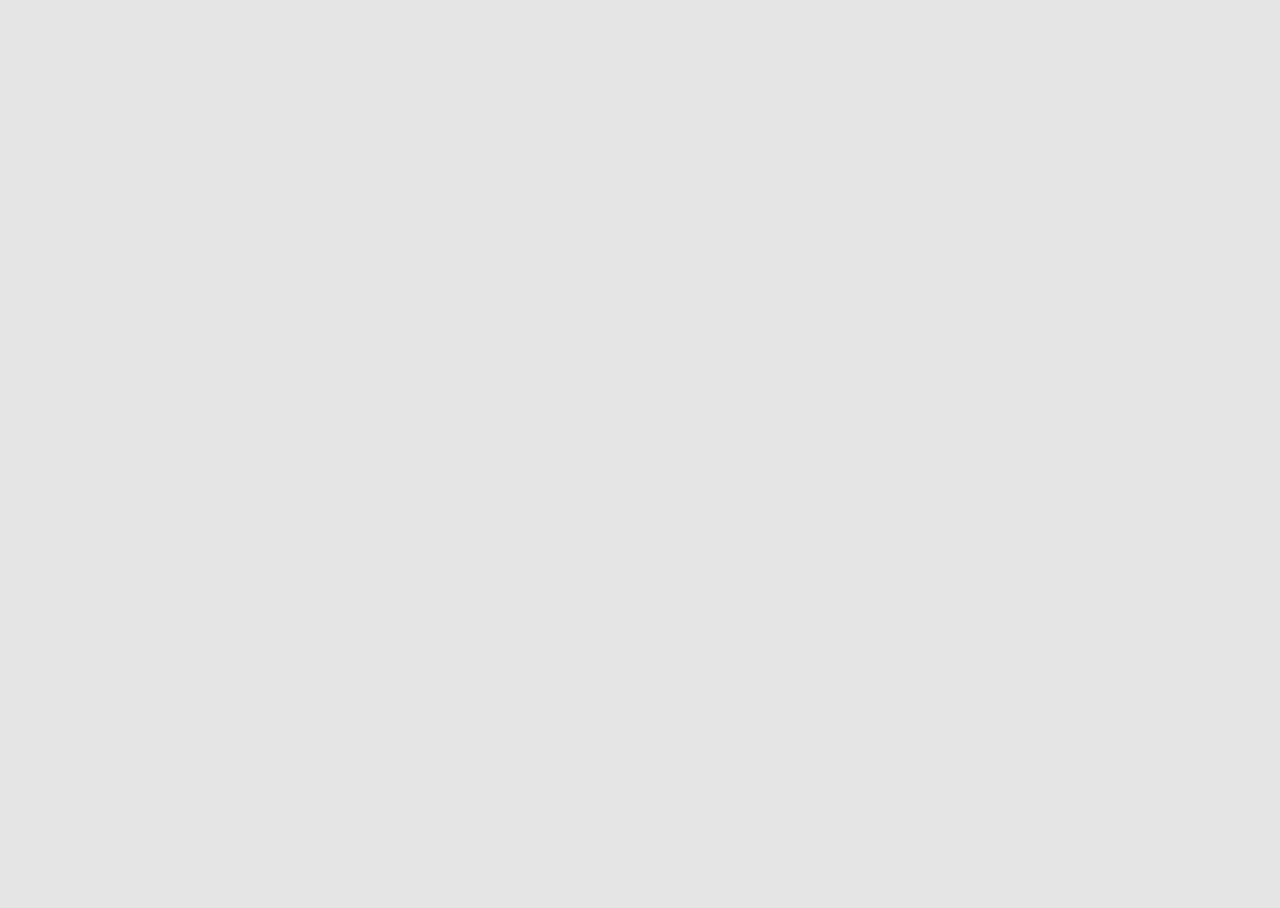
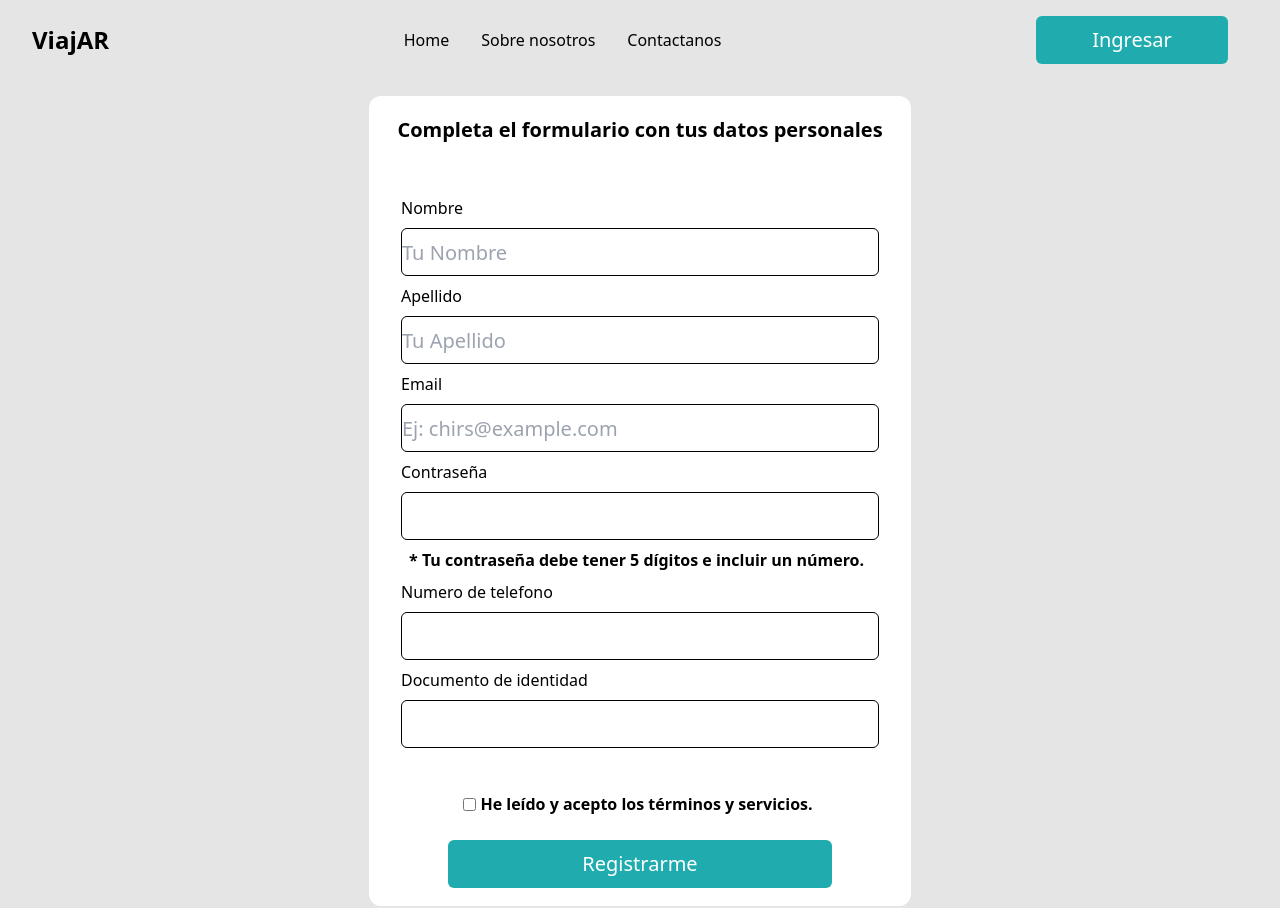
Before and after one commit to No-Country/c16-12-t-node-react, a React (Vite) app in the folder front/: page / in a window 1280 px wide. Before the commit the page ends 800 px from the top, so only its background shows below. Built offline with nearby package versions, Linux system fonts and the light colour scheme.

Commit message:
[FEAT] Add register template

```diff
--- a/front/src/App.jsx
+++ b/front/src/App.jsx
@@ -1,6 +1,9 @@
+import { RegisterTemplate } from "@/components/templates/RegisterTemplate";
+
 function App() {
   return (
-    <div className="flex items-center justify-center h-screen">
+    <div className="">
+      <RegisterTemplate/>
     </div>
   );
 };
--- a/front/src/components/atoms/AvailablePlaces.jsx
+++ b/front/src/components/atoms/AvailablePlaces.jsx
@@ -1,10 +1,10 @@
-import React from 'react';
+// import React from 'react';
 
-export const AvailablePlaces = ({ numero }) => {
-  return (
-    <div className="border-solid border border-black p-4 rounded-md flex items-center w-40 h-10">
-      <div className="text-2xl font-bold mr-4">{numero}</div>
-      <div>Lugares libres</div>
-    </div>
-  );
-};
+// export const AvailablePlaces = ({ numero }) => {
+//   return (
+//     <div className="border-solid border border-black p-4 rounded-md flex items-center w-40 h-10">
+//       <div className="text-2xl font-bold mr-4">{numero}</div>
+//       <div>Lugares libres</div>
+//     </div>
+//   );
+// };
--- a/front/src/components/atoms/Button.jsx
+++ b/front/src/components/atoms/Button.jsx
@@ -25,15 +25,6 @@ export const Button = ({size, content, color}) => {
                         Continuar con Facebook
                     </>
     };
-
-    let buttonContent = contentVariants[content];
-    let buttonSize = sizeVariants[size];
-
-    return (
-        <button type="submit" className={`m-5 text-xl rounded-md flex justify-center items-center ${buttonSize}`}>
-            {buttonContent}
-        confirmTravel: 'Confirmar viaje'
-    }
     // Differents colors for the buttons.
     const colorVariants = {
         primary_normal: 'bg-primary-400 hover:bg-primary-1000'
@@ -42,6 +33,7 @@ export const Button = ({size, content, color}) => {
     let buttonContent = contentVariants[content]
     let buttonSize = sizeVariants[size]
     let buttonColor = colorVariants[color]
+
     return (
         <button type="submit" className={`m-5 text-xl rounded-md flex justify-center items-center text-white ${buttonColor} ${buttonSize}`}>
         {buttonContent}
@@ -52,6 +44,5 @@ export const Button = ({size, content, color}) => {
 Button.propTypes = {
     content: PropTypes.oneOf(['login', 'register', 'viewTravel', 'submit', 'search', 'confirmTravel', 'logingoogle', 'loginfacebook']),
     size: PropTypes.oneOf(['small', 'medium', 'mediumlogin', 'large']),
+    color: PropTypes.oneOf(['primary_normal'])
 };
-    color: PropTypes.oneOf(['primary_normal'])
-  }
--- a/front/src/components/atoms/index.js
+++ b/front/src/components/atoms/index.js
@@ -1,8 +1,8 @@
 export { Avatar } from './Avatar';
 export { StarRating } from './StarRating';
 export { UserName } from './Username';
-export { CheckBox } from './AvailablePlaces';
-export { AvailablePlaces } from './AvailablePlaces';
-export { TripTime } from './TripTime';
+// export { CheckBox } from './AvailablePlaces';
+// export { AvailablePlaces } from './AvailablePlaces';
+// export { TripTime } from './TripTime';
 export { Button } from './Button';
 export { Input } from './Input';
--- a/front/src/components/molecules/NavBar.jsx
+++ b/front/src/components/molecules/NavBar.jsx
@@ -28,7 +28,7 @@ export const NavBar = () => {
           <Link to="/" className="hover:bg-primary-200 inline-block px-4 py-2 rounded-lg">Sobre nosotros</Link>
           <Link to="/" className="hover:bg-primary-200 inline-block px-4 py-2 rounded-lg">Contactanos</Link>
         </div>
-        <Button content="login" size="small">
+        <Button content="login" size="small" color='primary_normal'>
           <Link to="/login"></Link>
         </Button>
     </nav>
--- a/front/src/components/molecules/form_register.jsx
+++ b/front/src/components/molecules/RegisterForm.jsx
@@ -5,7 +5,7 @@ import { Button, Input } from "../atoms/index";
 export const RegisterForm = () =>{
 
     return (
-        <form action="" className="h-810 w-542 bg-white rounded-xl mt-10">
+        <form action="" className="h-810 w-542 bg-white rounded-xl mt-4 mx-auto">
             <span className="flex justify-center p-5 font-bold text-xl">Completa el formulario con tus datos personales</span>
             <section className="flex flex-col justify-center  min-w-full p-8">
                 <Input size='large' inputs='text' placeHolder='nombre' label='nombre' className='min-w-full'/>
--- a/front/src/components/molecules/index.js
+++ b/front/src/components/molecules/index.js
@@ -1,3 +1,3 @@
 export { NavBar } from './NavBar';
 export { LoginComponent } from './LoginComponent';
-export { RegisterForm } from './form_register';
+export { RegisterForm } from './RegisterForm';
--- /dev/null
+++ b/front/src/components/templates/RegisterTemplate.jsx
@@ -0,0 +1,11 @@
+import { NavBar } from "@/components/molecules/index";
+import { RegisterForm } from "@/components/molecules/index";
+export const RegisterTemplate = () => {
+    return(
+        <>
+            <NavBar/>
+            <RegisterForm/>
+        </>
+
+    )
+};
--- a/front/src/components/templates/index.js
+++ b/front/src/components/templates/index.js
@@ -0,0 +1 @@
+export { RegisterTemplate } from "./RegisterTemplate";
```
Also changed, not shown: 1 other file (tests, documents, lock files or other folders).
